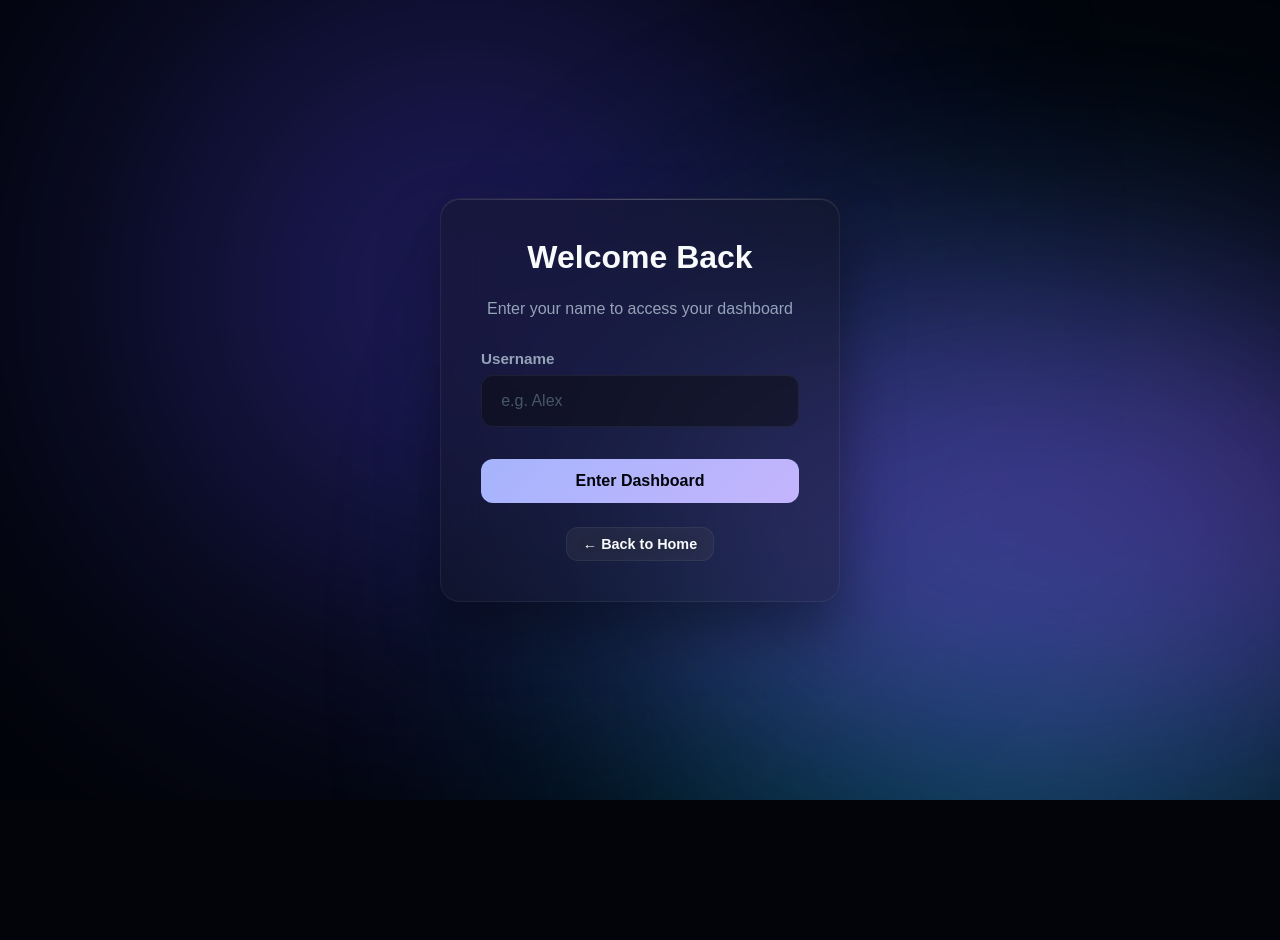
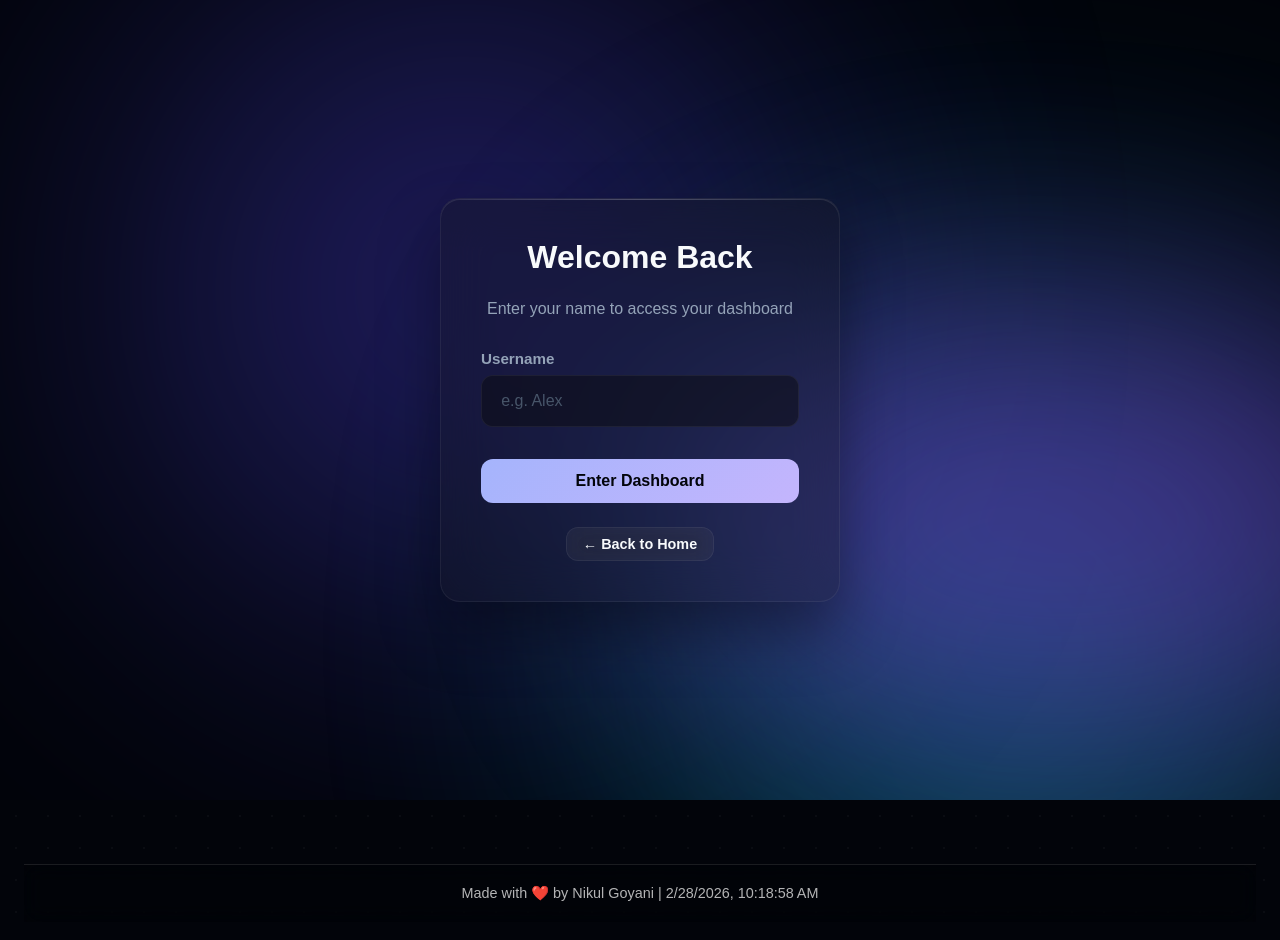
Before and after one commit to NikulGoyani369/Search-Job-Links, a React app: page /#/login in a window 1280 px wide. Shown: the top 940 px of the page. Built offline with nearby package versions, Linux system fonts and the light colour scheme; the HTML template or start-up script is replaced by a standard one.

Commit message:
feat: add footer with love, name, and current time

```diff
--- a/src/App.tsx
+++ b/src/App.tsx
@@ -6,6 +6,8 @@ import Dashboard from './pages/Dashboard';
 import Messages from './pages/Messages';
 import Settings from './pages/Settings';
 import Networking from './pages/Networking';
+import Footer from './components/Footer';
+
 
 function App() {
   const [isAuthenticated, setIsAuthenticated] = useState(false);
@@ -47,6 +49,7 @@ function App() {
             element={isAuthenticated ? <Networking setIsAuthenticated={setIsAuthenticated} /> : <Navigate to="/login" />}
           />
         </Routes>
+        <Footer />
       </div>
     </Router>
   );
--- /dev/null
+++ b/src/components/Footer.tsx
@@ -0,0 +1,34 @@
+import React, { useState, useEffect } from 'react';
+
+const Footer: React.FC = () => {
+    const [currentTime, setCurrentTime] = useState(new Date().toLocaleString());
+
+    useEffect(() => {
+        const timer = setInterval(() => {
+            setCurrentTime(new Date().toLocaleString());
+        }, 1000);
+        return () => clearInterval(timer);
+    }, []);
+
+    return (
+        <footer style={{
+            textAlign: 'center',
+            padding: '20px',
+            marginTop: 'auto',
+            color: 'rgba(255, 255, 255, 0.7)',
+            fontSize: '0.9rem',
+            width: '100%',
+            backdropFilter: 'blur(10px)',
+            background: 'rgba(0, 0, 0, 0.2)',
+            borderTop: '1px solid rgba(255, 255, 255, 0.1)',
+            zIndex: 10,
+            position: 'relative'
+        }}>
+            <p style={{ margin: 0 }}>
+                Made with <span style={{ color: '#e25555' }}>❤️</span> by Nikul Goyani | {currentTime}
+            </p>
+        </footer>
+    );
+};
+
+export default Footer;
```
